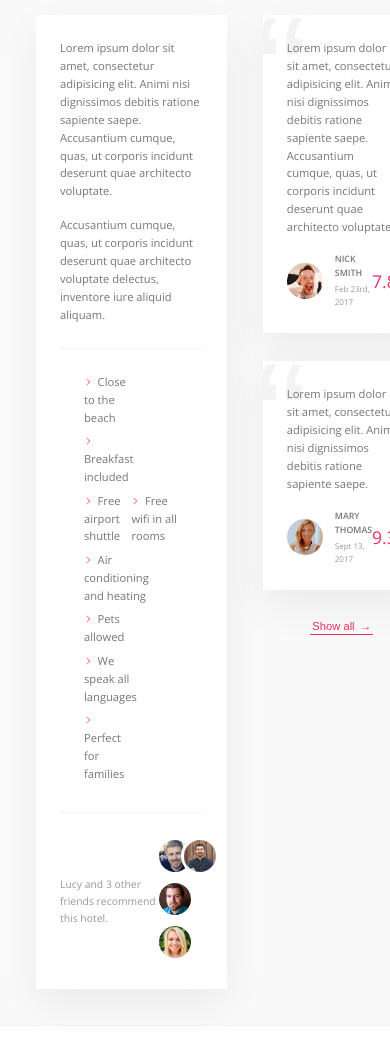
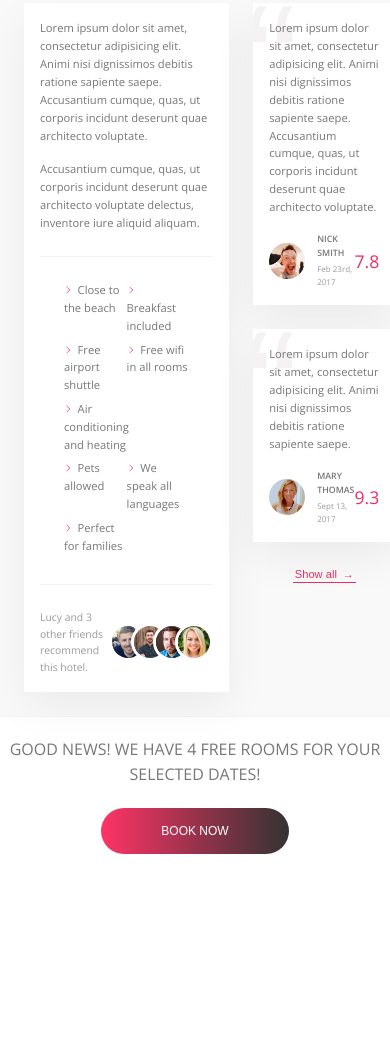
Before and after one commit to AlexJHand/Udemy_Trillo, a plain HTML site: page index.html in a window 390 px wide. Shown: the part 380-1424 px from the top of the page. After the commit the page ends 1254 px from the top, so only its background shows below. Drawn offline with nearby package versions, Linux system fonts and the light colour scheme.

Commit message:
Adjust margin and padding

```diff
--- a/css/style.css
+++ b/css/style.css
@@ -100,6 +100,9 @@ body {
   background-color: var(--color-grey-light-1);
   border-bottom: var(--line);
   font-size: 1.4rem; }
+  @media only screen and (max-width: 56.25em) {
+    .detail {
+      padding: 3rem; } }
 
 .description {
   font-size: inherit;
@@ -108,6 +111,10 @@ body {
   padding: 3rem;
   flex: 0 0 60%;
   margin-right: 4.5rem; }
+  @media only screen and (max-width: 56.25em) {
+    .description {
+      padding: 2rem;
+      margin-right: 3rem; } }
 
 .user-reviews {
   flex: 1;
@@ -365,6 +372,8 @@ body {
   align-items: center; }
   .recommend__count {
     margin-right: auto; }
+  .recommend__friends {
+    display: flex; }
   .recommend__photo {
     box-sizing: content-box;
     height: 4rem;
@@ -381,6 +390,10 @@ body {
   margin-bottom: 3.5rem;
   position: relative;
   overflow: hidden; }
+  @media only screen and (max-width: 56.25em) {
+    .review {
+      padding: 2rem;
+      margin-bottom: 3rem; } }
   .review__text {
     margin-bottom: 2rem;
     position: relative;
@@ -421,6 +434,9 @@ body {
 .cta {
   padding: 3.5rem 0;
   text-align: center; }
+  @media only screen and (max-width: 56.25em) {
+    .cta {
+      padding: 2.5rem 0; } }
   .cta__book-now {
     font-size: 2rem;
     font-weight: 300;
--- a/sass/_components.scss
+++ b/sass/_components.scss
@@ -385,7 +385,7 @@
     }
 
     &__friends {
-
+        display: flex;
     }
 
     &__photo {
@@ -410,6 +410,11 @@
     margin-bottom: 3.5rem;
     position: relative;
     overflow: hidden;
+
+    @media only screen and (max-width: $bp-medium) {
+        padding: 2rem;
+        margin-bottom: 3rem;
+    }
 
     &__text {
         margin-bottom: 2rem;
@@ -470,6 +475,10 @@
     padding: 3.5rem 0;
     text-align: center;
 
+    @media only screen and (max-width: $bp-medium) {
+        padding: 2.5rem 0;
+    }
+
     &__book-now {
         font-size: 2rem;
         font-weight: 300;
```
Also changed, not shown: sass/_layout.scss (+9 -0 lines).
